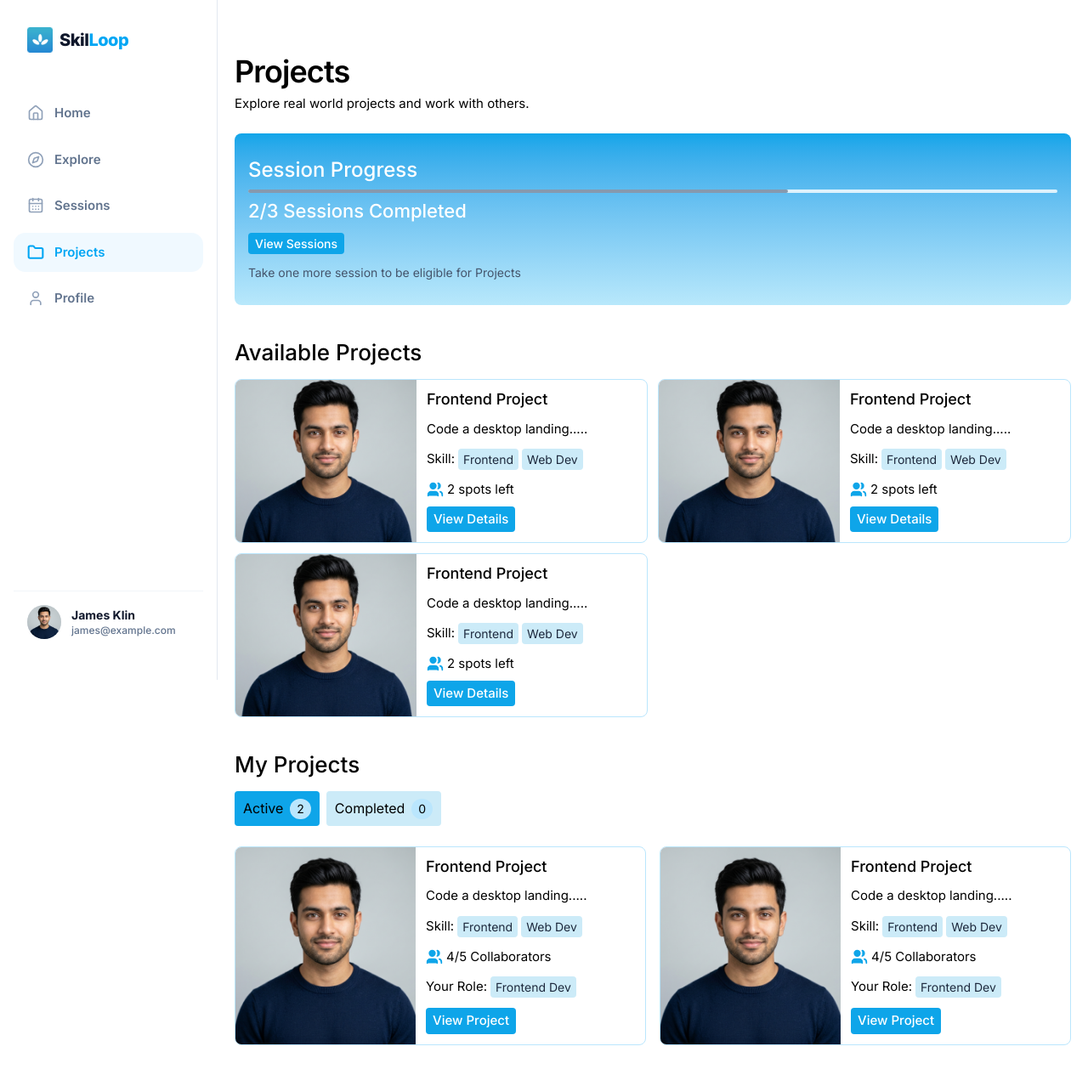
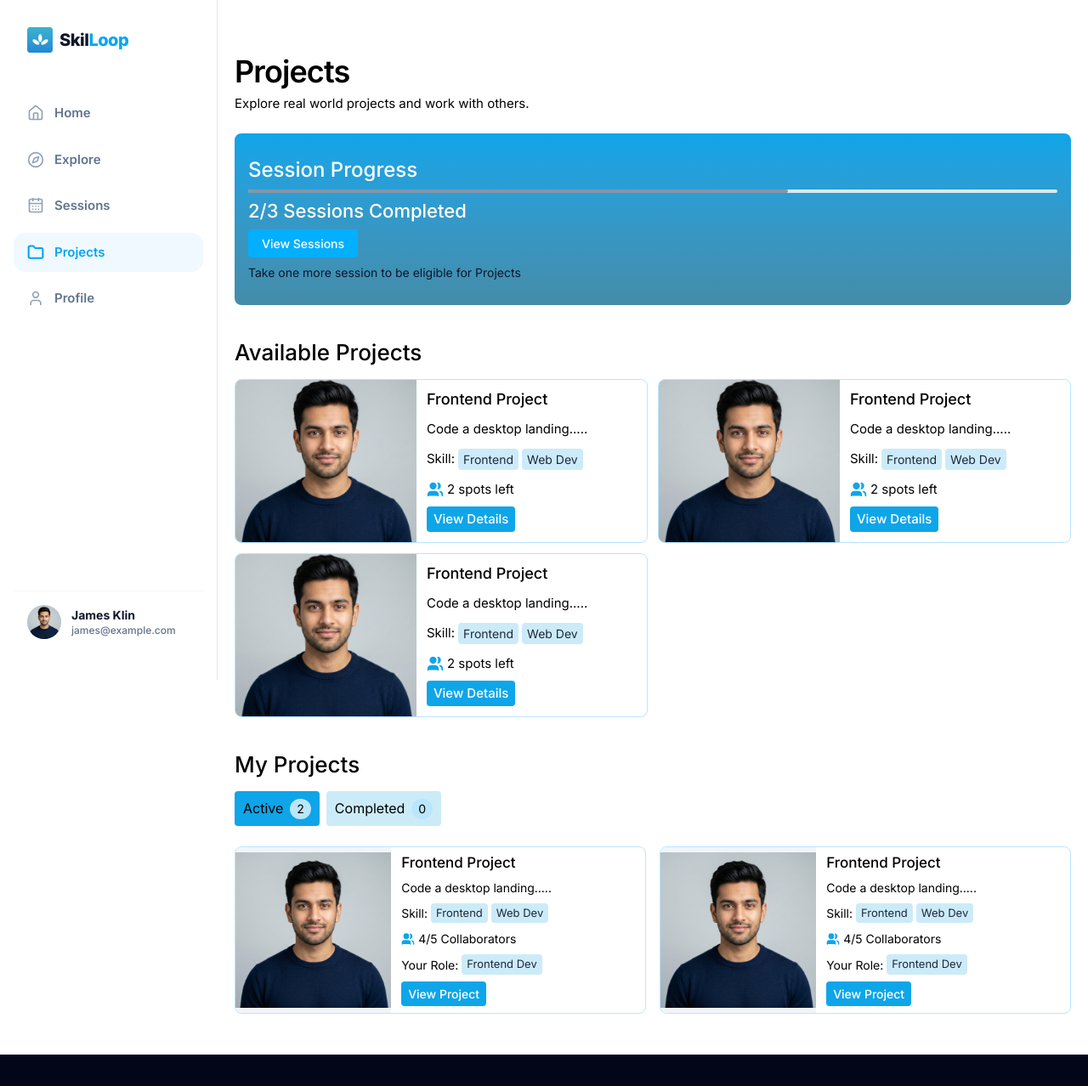
Before and after one commit to skilloop122/SkillLoop_frontend, a Next.js app: page /projects in a window 1280 px wide. Shown: the whole page at 85% size. After the commit the page ends 1241 px from the top, so only its background shows below. Built offline with nearby package versions, Linux system fonts and the light colour scheme.

Commit message:
Code corrections

```diff
--- a/app/page.tsx
+++ b/app/page.tsx
@@ -192,7 +192,7 @@ export default function Home() {
             <Image src="/images/SkilLoop.png" alt="Logo" width={30} height={30} />
 
             <span className="text-xl font-bold tracking-tight bg-linear-to-r from-white via-slate-100 to-slate-400 bg-clip-text text-transparent">
-              Skill<span className="text-sky-400">Loop</span>
+              Skil<span className="text-sky-400">Loop</span>
             </span>
           </div>
 
--- a/app/projects/page.tsx
+++ b/app/projects/page.tsx
@@ -148,7 +148,7 @@ export default function ProjectsPage() {
             </p>
           </header>
 
-          <section className="mb-9 overflow-hidden rounded-[8px] bg-linear-to-b from-[#0ea5e9] to-[#b8e8fb] px-4 py-7 text-white">
+          <section className="mb-9 overflow-hidden rounded-[8px] bg-linear-to-b from-[#0ea5e9] to-[#448ca9] px-4 py-7 text-white">
             <div className="relative min-h-[112px]">
               {progressSlide === 0 && (
                 <div className="animate-in fade-in slide-in-from-right-4 duration-300">
@@ -194,12 +194,12 @@ export default function ProjectsPage() {
 
                   <Link
                     href="/sessions"
-                    className="rounded-[4px] bg-[#0ea5e9] px-2 py-1 text-[14px] font-medium text-white"
+                    className="rounded-[4px] bg-[#03afff] px-4 py-2 text-[14px] font-medium text-white"
                   >
                     View Sessions
                   </Link>
 
-                  <p className="mt-3 text-[14px] text-slate-600">
+                  <p className="mt-3 text-[14px] text-slate-900">
                     Take one more session to be eligible for Projects
                   </p>
                 </div>
@@ -277,8 +277,7 @@ export default function ProjectsPage() {
                   key={tab}
                   type="button"
                   onClick={() => setMyProjectTab(tab)}
-                  className={`rounded-[4px] px-2.5 py-2 text-[16px] transition-colors ${
-                    myProjectTab === tab
+                  className={`rounded-[4px] px-2.5 py-2 text-[16px] transition-colors ${myProjectTab === tab
                     ? "bg-[#0ea5e9] text-black"
                     : "bg-[#ccebf8] text-black"
                     }`}
@@ -297,46 +296,44 @@ export default function ProjectsPage() {
                   key={project.id}
                   className="overflow-hidden rounded-[8px] border border-[#bae6fd] bg-white flex"
                 >
-                  <div className="relative w-[44%] min-h-[190px] shrink-0 bg-slate-100">
+                  <div className="relative w-[38%] min-h-[150px] shrink-0 bg-slate-100 p-2">
                     <Image
                       src={project.image}
                       alt={project.title}
                       fill
-                      className="object-cover"
+                      className="object-contain"
                     />
                   </div>
 
-                  <div className="min-w-0 flex-1 px-3 py-3">
-                    <h3 className="text-[18px] font-medium text-black mb-3 leading-tight">
+                  <div className="min-w-0 flex-1 px-3 py-2">
+                    <h3 className="text-[17px] font-medium text-black mb-2 leading-tight">
                       {project.title}
                     </h3>
 
-                    <p className="text-[15px] text-black mb-3 truncate">
+                    <p className="text-[14px] text-black mb-2 truncate">
                       {project.description}
                     </p>
 
-                    <div className="mb-3 flex flex-wrap items-center gap-1 text-[15px] text-black">
+                    <div className="mb-2 flex flex-wrap items-center gap-1 text-[14px] text-black">
                       <span>Skill:</span>
                       {project.skills.map((skill) => (
                         <span
                           key={skill}
-                          className="rounded-[4px] bg-[#ccebf8] px-1.5 py-0.5 text-[14px] text-slate-800"
+                          className="rounded-[4px] bg-[#ccebf8] px-1.5 py-0.5 text-[13px] text-slate-800"
                         >
                           {skill}
                         </span>
                       ))}
                     </div>
 
-                    <div className="mb-3 flex items-center gap-1 text-black">
-                      <Users className="h-5 w-5 fill-[#0ea5e9] text-[#0ea5e9]" />
-                      <span className="text-[15px]">
-                        {project.collaborators}
-                      </span>
+                    <div className="mb-2 flex items-center gap-1 text-black">
+                      <Users className="h-4 w-4 fill-[#0ea5e9] text-[#0ea5e9]" />
+                      <span className="text-[14px]">{project.collaborators}</span>
                     </div>
 
-                    <div className="mb-3 flex flex-wrap items-center gap-1 text-[15px] text-black">
+                    <div className="mb-2 flex flex-wrap items-center gap-1 text-[14px] text-black">
                       <span>Your Role:</span>
-                      <span className="rounded-[4px] bg-[#ccebf8] px-1.5 py-0.5 text-[14px] text-slate-800">
+                      <span className="rounded-[4px] bg-[#ccebf8] px-1.5 py-0.5 text-[13px] text-slate-800">
                         {project.role}
                       </span>
                     </div>
@@ -345,14 +342,11 @@ export default function ProjectsPage() {
                       type="button"
                       onClick={() =>
                         router.push(
-                          `/projects/workspace?status=${
-                            project.status === "Completed"
-                              ? "completed"
-                              : "in-progress"
+                          `/projects/workspace?status=${project.status === "Completed" ? "completed" : "in-progress"
                           }`
                         )
                       }
-                      className="rounded-[4px] bg-[#0ea5e9] px-2 py-1 text-[15px] font-medium text-white"
+                      className="rounded-[4px] bg-[#0ea5e9] px-2 py-1 text-[14px] font-medium text-white"
                     >
                       View Project
                     </button>
--- a/app/projects/workspace/page.tsx
+++ b/app/projects/workspace/page.tsx
@@ -34,7 +34,7 @@ function ProjectWorkspaceContent() {
     const initialCompleted = searchParams.get("status") === "completed";
 
     const [completed, setCompleted] = useState(initialCompleted);
-  const [dueDateCompleted, setDueDateCompleted] = useState(initialCompleted);
+    // const [dueDateCompleted, setDueDateCompleted] = useState(initialCompleted);
     const [checkedTasks, setCheckedTasks] = useState<string[]>(
         initialCompleted ? tasks : []
     );
@@ -57,7 +57,7 @@ function ProjectWorkspaceContent() {
     };
 
     const handleSubmit = () => {
-    if (!dueDateCompleted) return;
+        // if (!dueDateCompleted) return;
 
         const completedProject = {
             id: "completed-frontend-website",
@@ -162,33 +162,27 @@ function ProjectWorkspaceContent() {
 
                     <button
                         type="button"
-                        onClick={() => !completed && setDueDateCompleted((current) => !current)}
                         className="flex w-full items-center gap-3 rounded-[8px] bg-white px-5 py-5 text-left shadow-[0_12px_28px_rgba(0,0,0,0.16)]"
                     >
                         <span
-                            className={`h-7 w-7 rounded-[4px] border-2 ${dueDateCompleted
-                                ? "border-[#0ea5e9] bg-[#0ea5e9]"
-                                : "border-sky-300 bg-white"
-                                }`}
+                            className={`h-7 w-7 rounded-[4px] border-2 `}
                         />
                         <span className="text-[16px]">Due on 16th May, at 04:00 PM</span>
                     </button>
                 </div>
+                <div className="relative mb-28 flex justify-center ">
 
-                <div className="mb-8">
-                    <div className="relative mb-4">
-                        <h2 className="text-[25px] font-normal">Your Role</h2>
-                        {!completed && (
                     <button
                         type="button"
                         onClick={handleSubmit}
-                                disabled={!dueDateCompleted}
-                                className="absolute right-0 top-0 w-[205px] rounded-[18px] bg-[#0ea5e9] py-3 text-[16px] font-medium text-white disabled:opacity-40"
+                        className="absolute  top-0 w-[205px] rounded-[18px] bg-[#0ea5e9] py-3 text-[16px] font-medium text-white disabled:opacity-40"
                     >
                         Submit
                     </button>
-                        )}
                 </div>
+
+                <div className="mb-8">
+                    <h2 className="text-[25px] font-normal mt-2 mb-5">Your Role</h2>
 
                     <span className="rounded-[4px] bg-[#ccebf8] px-2 py-1 text-[16px]">
                         Frontend Developer
```
Also changed, not shown: app/signup/profile/page.tsx (+77 -30 lines). Lines whose indentation alone changed are shown as unchanged.
